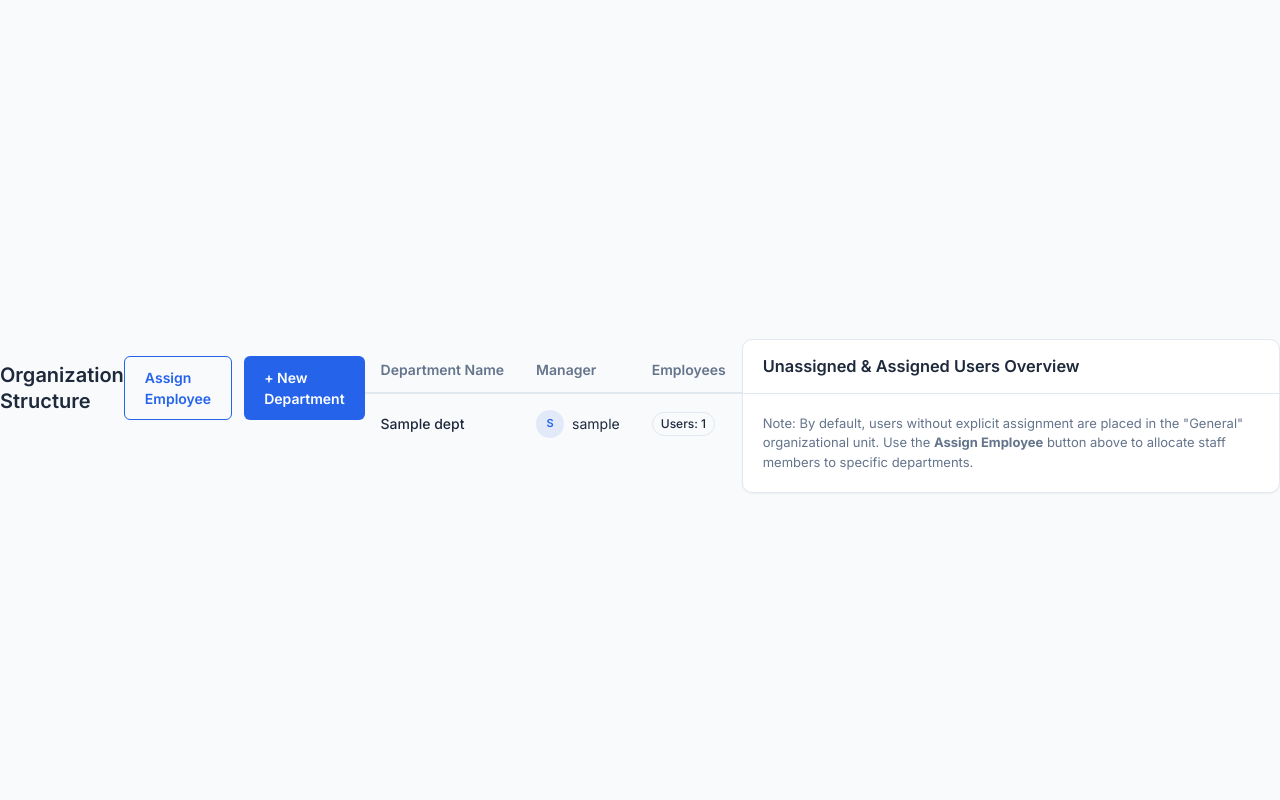
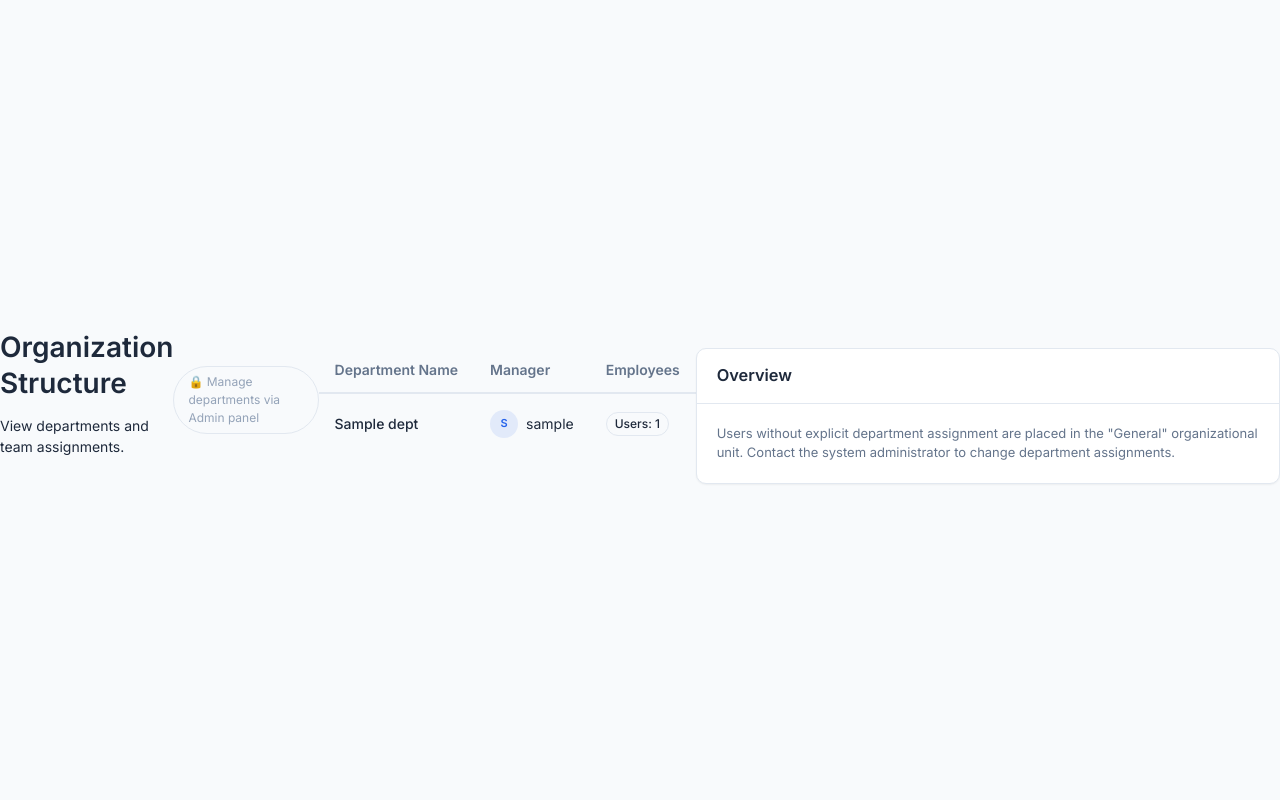
Before and after one commit to OPap-12/Task-Delay-system, a Django app: template task_delay_system/templates/tasks/department_list.html in a window 1280 px wide. Run offline with Django 5.2, Linux system fonts and the light colour scheme; the template is opened without the code that fills it: most values are stand-ins (such as "Sample title", 1, 10 or a date in 2020).

Commit message:
fix: hide superuser-only dept buttons from managers, show read-only badge instead

```diff
--- a/task_delay_system/templates/tasks/department_list.html
+++ b/task_delay_system/templates/tasks/department_list.html
@@ -3,12 +3,21 @@
 {% block title %}Departments | TaskFlow{% endblock %}
 
 {% block content %}
-<div class="header-actions" style="display: flex; justify-content: space-between; align-items: center; margin-bottom: 24px;">
-    <h2 style="font-size: 20px; font-weight: 600; color: var(--clr-text-main); margin: 0;">Organization Structure</h2>
+<div class="page-header" style="display: flex; justify-content: space-between; align-items: center;">
+    <div>
+        <h1>Organization Structure</h1>
+        <p>View departments and team assignments.</p>
+    </div>
+    {% if user.is_superuser %}
     <div style="display: flex; gap: 12px;">
         <a href="{% url 'assign_employee' %}" class="btn btn-outline">Assign Employee</a>
         <a href="{% url 'department_create' %}" class="btn btn-primary">+ New Department</a>
     </div>
+    {% else %}
+    <span style="font-size: 12px; color: var(--clr-text-faint); background: var(--clr-bg-main); border: 1px solid var(--clr-border); padding: 6px 14px; border-radius: var(--radius-full);">
+        🔒 Manage departments via Admin panel
+    </span>
+    {% endif %}
 </div>
 
 <div class="data-table-wrap">
@@ -61,12 +70,16 @@
 
 <div class="panel" style="margin-top: 32px;">
     <div class="panel-header">
-        <h3>Unassigned & Assigned Users Overview</h3>
+        <h3>Overview</h3>
     </div>
     <div class="panel-body" style="padding: 20px;">
         <p style="color: var(--clr-text-muted); font-size: 13px; line-height: 1.5; margin: 0;">
-            Note: By default, users without explicit assignment are placed in the "General" organizational unit.
+            Users without explicit department assignment are placed in the "General" organizational unit.
+            {% if user.is_superuser %}
             Use the <strong>Assign Employee</strong> button above to allocate staff members to specific departments.
+            {% else %}
+            Contact the system administrator to change department assignments.
+            {% endif %}
         </p>
     </div>
 </div>
```
